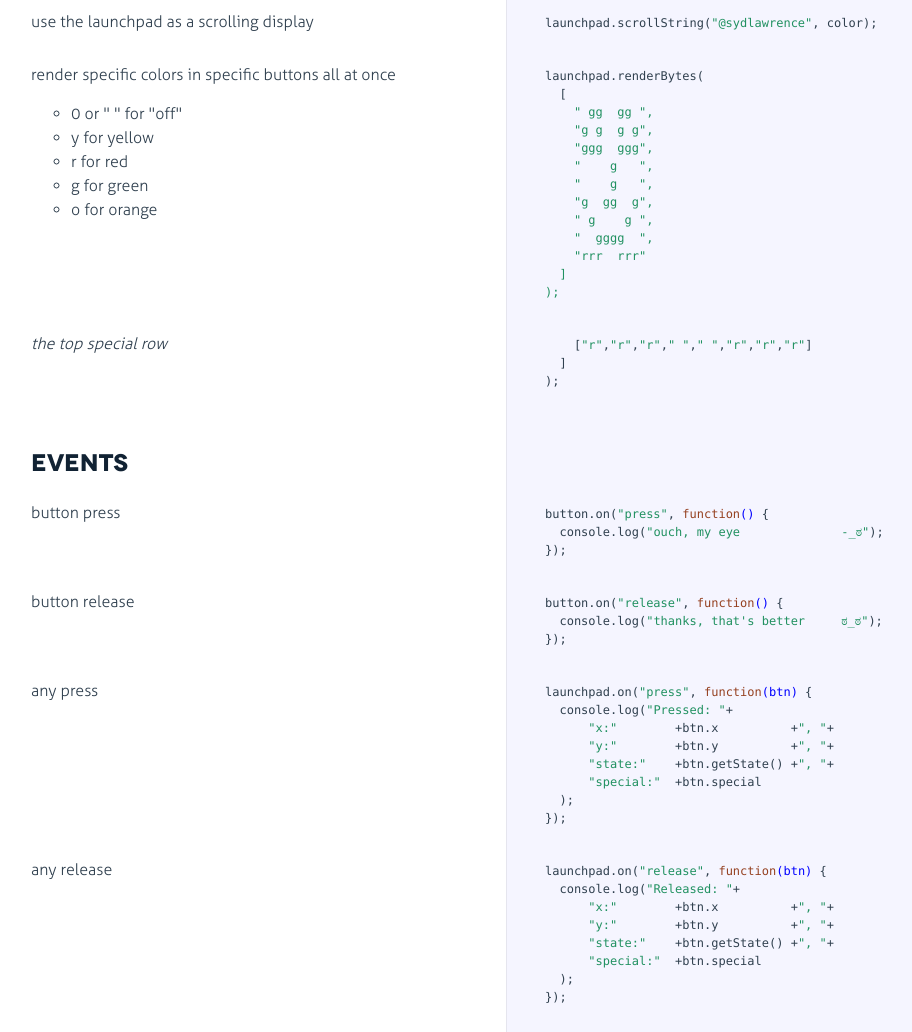
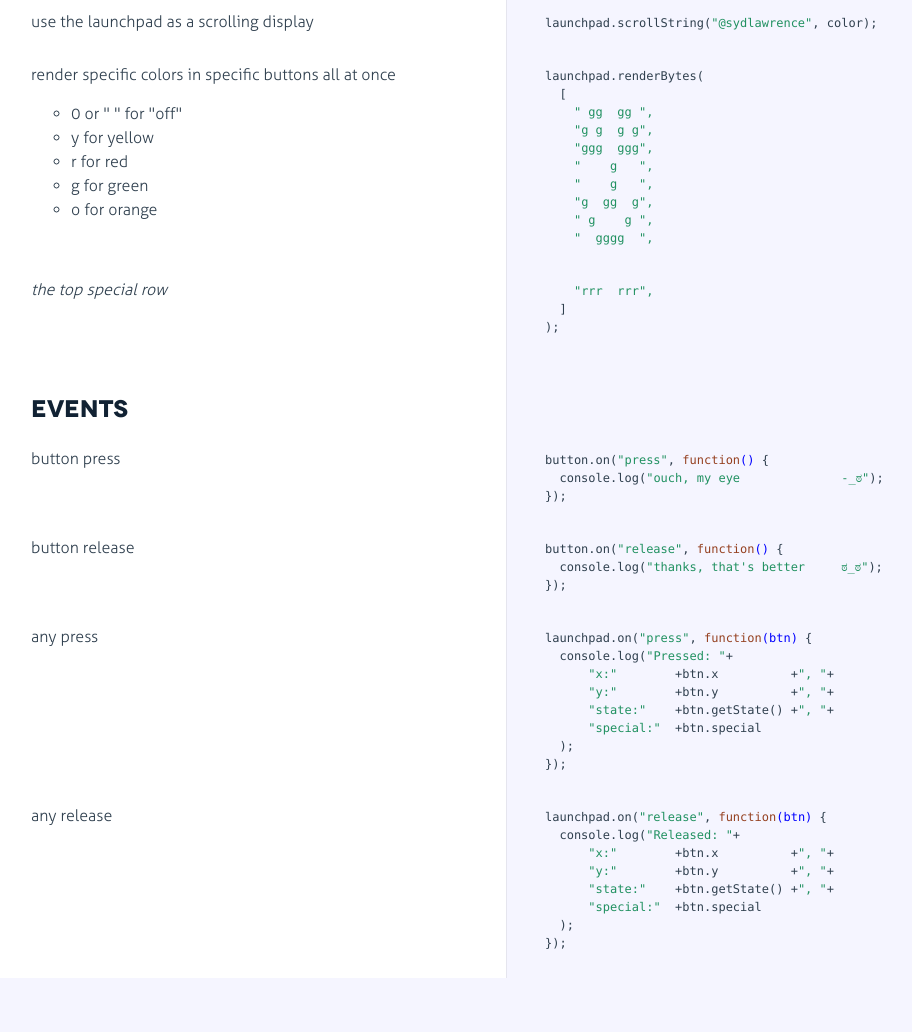
Before and after one commit to sydlawrence/node-midi-launchpad, a plain HTML site: page index.html in a window 1280 px wide. Shown: the part 1224-2256 px from the top of the page, without its empty margins (19-931 px from the left). After the commit the page ends 2202 px from the top, so only its background shows below. Drawn offline with Linux system fonts and the light colour scheme.

Commit message:
tweaked docs

```diff
--- a/index.html
+++ b/index.html
@@ -235,17 +235,14 @@ launchpad.colors.yellow.high;</pre></div></div>
 
             <div class="content"><div class='highlight'><pre>launchpad.renderBytes(
   [
-    <span class="string">" gg  gg ",
-    <span class="string">"g g  g g",
-    <span class="string">"ggg  ggg",
-    <span class="string">"    g   ",
-    <span class="string">"    g   ",
-    <span class="string">"g  gg  g",
-    <span class="string">" g    g ",
-    <span class="string">"  gggg  ",
-    <span class="string">"rrr  rrr"
-  ]
-);</pre></div></div>
+    <span class="string">" gg  gg ",</span>
+    <span class="string">"g g  g g",</span>
+    <span class="string">"ggg  ggg",</span>
+    <span class="string">"    g   ",</span>
+    <span class="string">"    g   ",</span>
+    <span class="string">"g  gg  g",</span>
+    <span class="string">" g    g ",</span>
+    <span class="string">"  gggg  ",</span></pre></div></div>
 
         </li>
 
@@ -260,7 +257,7 @@ launchpad.colors.yellow.high;</pre></div></div>
 
             </div>
 
-            <div class="content"><div class='highlight'><pre>    [<span class="string">"r"</span>,<span class="string">"r"</span>,<span class="string">"r"</span>,<span class="string">" "</span>,<span class="string">" "</span>,<span class="string">"r"</span>,<span class="string">"r"</span>,<span class="string">"r"</span>]
+            <div class="content"><div class='highlight'><pre>    <span class="string">"rrr  rrr",</span>
   ]
 );</pre></div></div>
 
```
